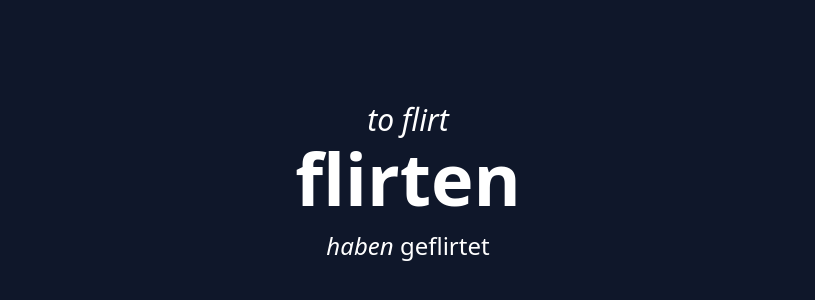
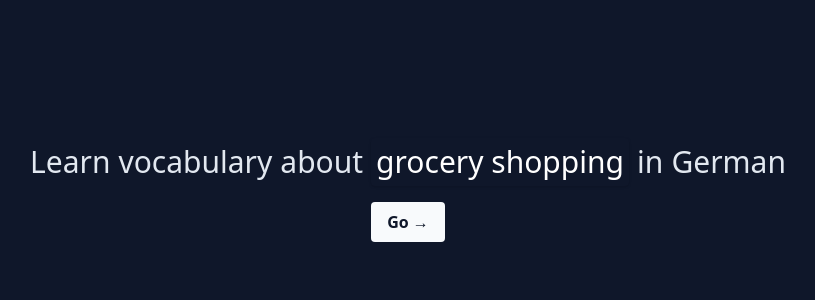
Before and after one commit to iampueroo/aippa, a React (Create React App) app: page / in a window 1280 px wide. Shown: the part 210-510 px from the top of the page, without its empty margins (232-1047 px from the left). Built offline with nearby package versions, Linux system fonts and the light colour scheme.

Commit message:
working simple home page!

```diff
--- /dev/null
+++ b/src/components/AppFullLayout.tsx
@@ -0,0 +1,8 @@
+export function AppFullLayout(props: React.HTMLAttributes<HTMLDivElement>) {
+  return (
+    <div
+      className="h-full flex justify-center items-center bg-slate-900 text-white"
+      {...props}
+    ></div>
+  );
+}
--- a/src/index.tsx
+++ b/src/index.tsx
@@ -1,9 +1,10 @@
 import React from "react";
 import ReactDOM from "react-dom/client";
 import "./index.css";
-import App from "./App";
+import App from "./pages/App";
 import reportWebVitals from "./reportWebVitals";
 import { BrowserRouter, Route, Routes } from "react-router";
+import Words from "./pages/Words";
 
 const root = ReactDOM.createRoot(
   document.getElementById("root") as HTMLElement,
@@ -13,7 +14,7 @@ root.render(
     <BrowserRouter>
       <Routes>
         <Route path="/" element={<App />} />
-        <Route path="/topic" element={<App />} />
+        <Route path="/topic" element={<Words />} />
       </Routes>
     </BrowserRouter>
   </React.StrictMode>,
--- /dev/null
+++ b/src/pages/App.tsx
@@ -0,0 +1,64 @@
+import React from "react";
+import { AppFullLayout } from "../components/AppFullLayout";
+import { Link } from "react-router";
+
+const TOPICS = ["grocery shopping", "flirting", "small talk", "getting around"];
+
+function TopicSelect({
+  topics,
+  selectedTopic,
+  onSelect,
+}: {
+  topics: string[];
+  selectedTopic: string;
+  onSelect: (topic: string) => void;
+}) {
+  return (
+    <select
+      className="appearance-none bg-slate-900 border border-transparent hover:border-gray-500 mx-2 p-1 rounded shadow leading-tight focus:outline-none focus:shadow-outline text-white inline-block font-medium"
+      onChange={(event) => onSelect(event.target.value)}
+    >
+      {topics.map((topic) => (
+        <option key={topic} value={topic} selected={topic === selectedTopic}>
+          {topic}
+        </option>
+      ))}
+    </select>
+  );
+}
+
+function GoButton({ topic }: { topic: string }) {
+  return (
+    <Link to={`/topic?topic=${encodeURIComponent(topic)}`}>
+      <button className="bg-slate-50 hover:bg-blue-700 text-slate-900 font-bold py-2 px-4 rounded">
+        Go →
+      </button>
+    </Link>
+  );
+}
+
+function App() {
+  const [topic, setTopic] = React.useState(TOPICS[0]);
+
+  return (
+    <AppFullLayout tabIndex={0}>
+      <div className="flex flex-col items-center space-y-4">
+        <h1 className="text-3xl font-thin flex flex-row items-center space-x-2 text-slate-200">
+          <span>Learn</span>
+          <span>vocabulary</span>
+          <span>about</span>
+          <TopicSelect
+            topics={TOPICS}
+            onSelect={setTopic}
+            selectedTopic={topic}
+          />
+          <span>in</span>
+          <span>German</span>
+        </h1>
+        <GoButton topic={topic} />
+      </div>
+    </AppFullLayout>
+  );
+}
+
+export default App;
--- a/src/App.tsx
+++ b/src/pages/Words.tsx
@@ -1,7 +1,8 @@
+import { POSVerb } from "@ezl-types";
 import React from "react";
-import { POSVerb } from "./types";
-import { verbs } from "./data";
-import { VerbDisplay } from "./components/VerbDisplay";
+import { AppFullLayout } from "../components/AppFullLayout";
+import { VerbDisplay } from "../components/VerbDisplay";
+import { verbs } from "../data";
 
 function useAppNavigation(verbs: POSVerb[]) {
   const [index, setIndex] = React.useState(0);
@@ -11,7 +12,7 @@ function useAppNavigation(verbs: POSVerb[]) {
   return { verb, next, previous };
 }
 
-function App() {
+function Words() {
   const { verb, next, previous } = useAppNavigation(verbs);
   const onKeyDown = (event: React.KeyboardEvent) => {
     switch (event.key) {
@@ -25,14 +26,10 @@ function App() {
   };
 
   return (
-    <div
-      className="h-full flex justify-center items-center bg-slate-900 text-white"
-      tabIndex={0}
-      onKeyDown={onKeyDown}
-    >
+    <AppFullLayout tabIndex={0} onKeyDown={onKeyDown}>
       <VerbDisplay {...verb} />
-    </div>
+    </AppFullLayout>
   );
 }
 
-export default App;
+export default Words;
```
Also changed, not shown: 1 other file (tests, documents, lock files or other folders).
